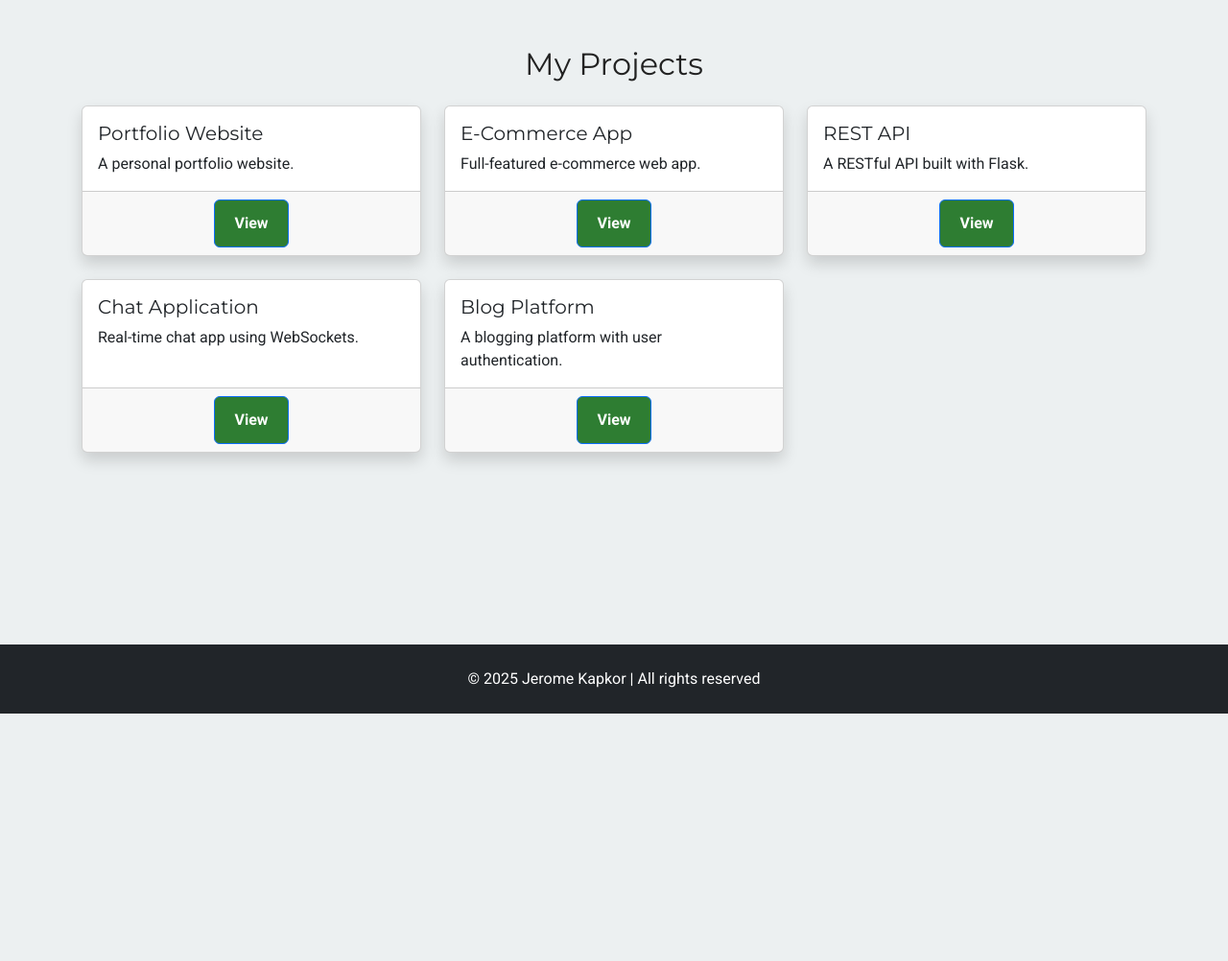
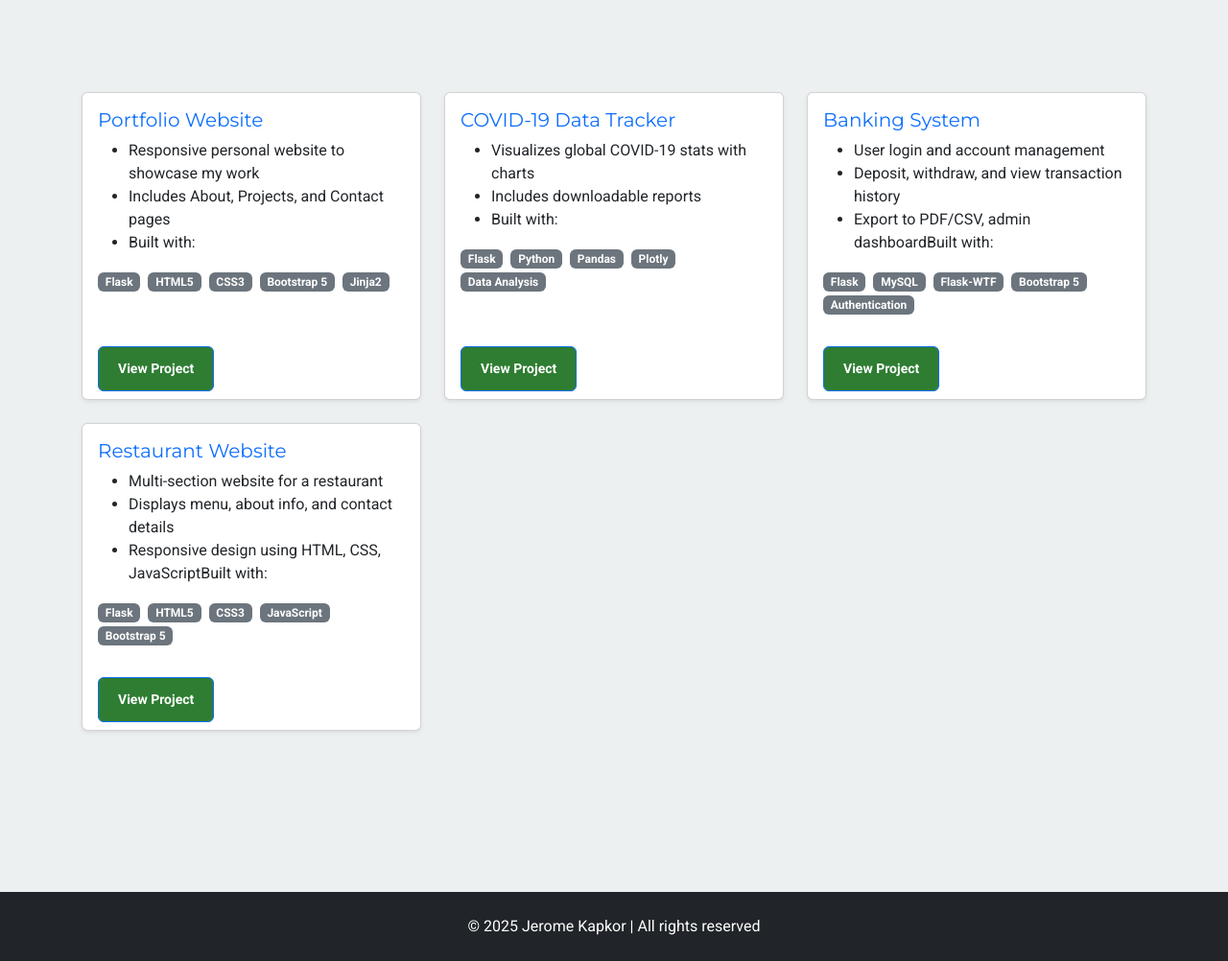
Before and after one commit to jerome002/webportfolio, a Flask app: page /projects in a window 1280 px wide. Shown: the part 56-1058 px from the top of the page at 96% size. Before the commit the page ends 800 px from the top, so only its background shows below. Run offline with Flask 3, Linux system fonts and the light colour scheme.

Commit message:
Updated the projects section with links to live demo or respective Github repo

```diff
--- a/app.py
+++ b/app.py
@@ -7,21 +7,62 @@ load_dotenv()
 
 
 app = Flask(__name__)
-app.config['SECRET_KEY'] = os.getenv #Needed for flash messages
+app.config['SECRET_KEY'] = os.getenv("SECRET_KEY", "fallback_secret_key")
+
 
 @app.route("/")
 def home():
    return render_template("index.html", name="Jerome Kapkor", current_year=datetime.now().year)
 @app.route("/projects")
 def projects():
-    projects = [
-        {"title": "Portfolio Website", "description": "A personal portfolio website.", "link": "#"},
-        {"title": "E-Commerce App", "description": "Full-featured e-commerce web app.", "link": "#"},
-        {"title": "REST API", "description": "A RESTful API built with Flask.", "link": "#"},
-        {"title": "Chat Application", "description": "Real-time chat app using WebSockets.", "link": "#"},
-        {"title": "Blog Platform", "description": "A blogging platform with user authentication.", "link": "#"},
-    ]
-    return render_template("projects.html", name="Jerome Kapkor", projects=projects, current_year=datetime.now().year)
+
+   projects = [
+    {
+        "title": "Portfolio Website",
+        "points": [
+            "Responsive personal website to showcase my work",
+            "Includes About, Projects, and Contact pages",
+            "Built with:"
+        ],
+        "badges": ["Flask", "HTML5", "CSS3", "Bootstrap 5", "Jinja2"],
+        "link": "https://jeromeportfolio-com.onrender.com/"
+    },
+    {
+        "title": "COVID-19 Data Tracker",
+        "points": [
+            "Visualizes global COVID-19 stats with charts",
+            "Includes downloadable reports",
+            "Built with:"
+        ],
+        "badges": ["Flask", "Python", "Pandas", "Plotly", "Data Analysis"],
+        "link": "https://github.com/jerome002/Covid-19-Data-Tracker-project.git"
+    },
+    {
+        "title": "Banking System",
+        "points": [
+            "User login and account management",
+            "Deposit, withdraw, and view transaction history",
+            "Export to PDF/CSV, admin dashboard"
+            "Built with:"
+        ],
+        "badges": ["Flask", "MySQL", "Flask-WTF", "Bootstrap 5", "Authentication"],
+        "link": "https://github.com/jerome002/Banking-System.git"
+    },
+    {
+        "title": "Restaurant Website",
+        "points": [
+            "Multi-section website for a restaurant",
+            "Displays menu, about info, and contact details",
+            "Responsive design using HTML, CSS, JavaScript"
+            "Built with:"
+        ],
+        "badges": ["Flask", "HTML5", "CSS3", "JavaScript", "Bootstrap 5"],
+        "link": "#"
+    }
+]
+
+
+   return render_template("projects.html", name="Jerome Kapkor", projects=projects, current_year=datetime.now().year)
 @app.route("/about")
 def about():
     return render_template("about.html", name="Jerome Kapkor", current_year=datetime.now().year)
--- a/templates/projects.html
+++ b/templates/projects.html
@@ -1,23 +1,34 @@
 {% extends 'base.html' %}
 {% block content %}
 <section class="py-5">
-    <div class="container">
-        <h2 class="text-center mb-4">My Projects</h2>
-        <div class="row g-4">
+    <div class="container my-5">
+  <div class="row">
     {% for project in projects %}
-            <div class="col-md-4">
-                <div class="card h-100 shadow">
+      <div class="col-md-6 col-lg-4 mb-4">
+        <div class="card h-100 shadow-sm">
           <div class="card-body">
-                        <h5 class="card-title">{{ project.title }}</h5>
-                        <p class="card-text">{{ project.description }}</p>
+            <h5 class="card-title text-primary">{{ project.title }}</h5>
+            <ul class="mb-3">
+              {% for point in project.points %}
+                <li>{{ point }}</li>
+             {% endfor %}
+            </ul>
+                          <div class="mb-2">
+            {% for badge in project.badges %}
+            <span class="badge bg-secondary me-1">{{ badge }}</span>
+             {% endfor %}
             </div>
-                    <div class="card-footer text-center">
-                        <a href="{{ project.link }}" class="btn btn-primary" target="_blank">View</a>
+          </div>
+          <div class="card-footer bg-transparent border-0">
+            <a href="{{ project.link }}" class="btn btn-sm btn-outline-primary" target="_blank">View Project</a>
           </div>
         </div>
       </div>
     {% endfor %}
   </div>
 </div>
+
+
+
 </section>
 {% endblock %}
```
Lines whose indentation alone changed are shown as unchanged.
